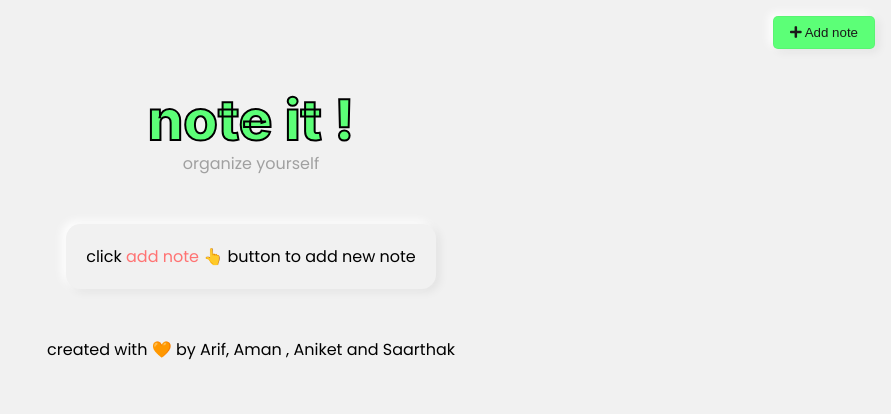
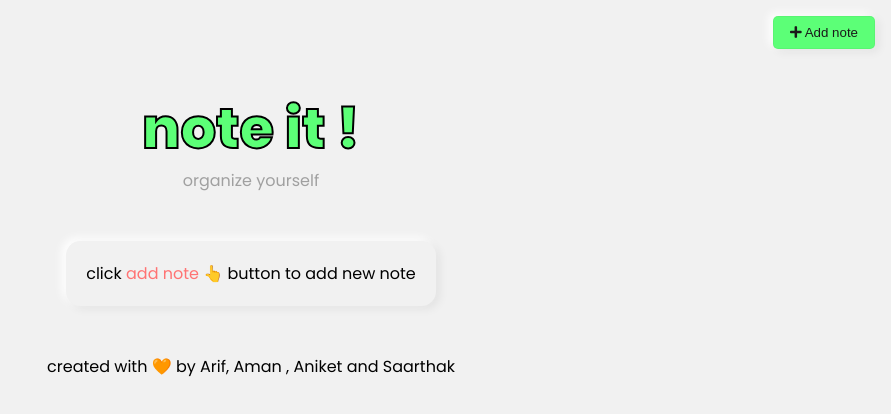
Before and after one commit to arifimran5/noteit, a plain HTML site: page index.html in a window 1280 px wide. Shown: the whole page, without its empty margins (389-1280 px from the left). Drawn offline with nearby package versions, Linux system fonts and the light colour scheme.

Commit message:
chaged font to poopins

```diff
--- a/style.css
+++ b/style.css
@@ -1,4 +1,4 @@
-@import url("https://fonts.googleapis.com/css2?family=Poppins:wght@200;400&display=swap");
+@import url("https://fonts.googleapis.com/css2?family=Poppins:wght@200;400;800&display=swap");
 
 @import url("https://fonts.googleapis.com/css2?family=Inter:wght@800&display=swap");
 
@@ -19,7 +19,7 @@ body {
 
 }
 .heading h1 {
-   font-family: "Inter", "Poppins", sans-serif;
+   font-family:"Poppins", sans-serif;
    font-weight: 700;
    font-size: 3.5rem;
    -webkit-text-fill-color: #5cff77;
```
